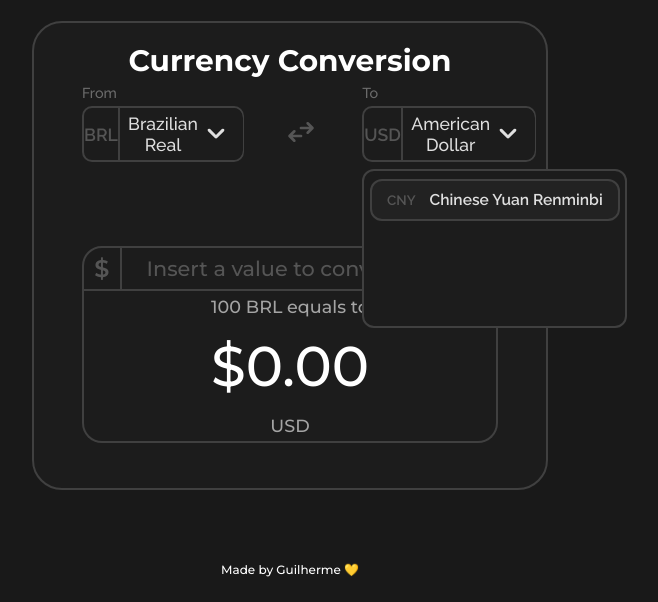
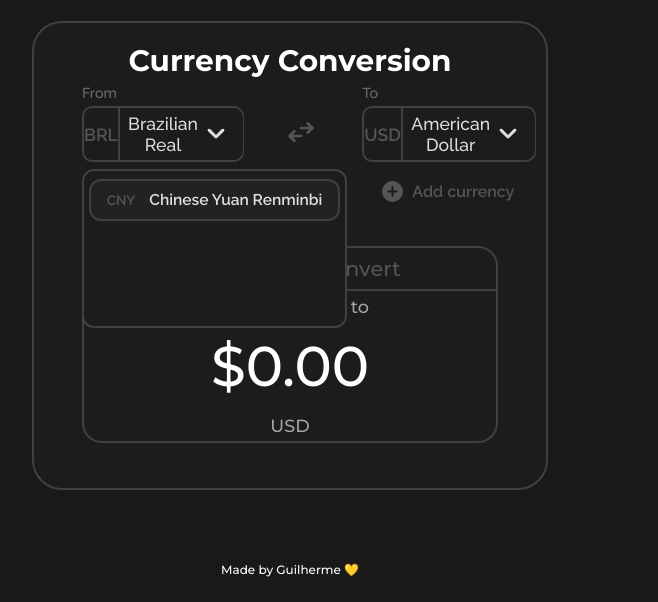
Before and after one commit to guiolivi/numi-converter, a website built with Vite: page index.html in a window 1280 px wide. Both pictures are taken after a click on the button "Brazilian Real". Shown: the part 198-800 px from the top of the page, without its empty margins (350-1008 px from the left). Built offline with nearby package versions, Linux system fonts and the light colour scheme; no server answers.

Commit message:
feat: start making main functions

```diff
--- a/index.html
+++ b/index.html
@@ -40,6 +40,16 @@
               <img src="/arrow.svg" alt="" class="currency_image">
             </button>
           </div>
+
+          <div class="currency_selection">
+            <div class="selection_list">
+              <button class="selection_option">
+                <span class="option_abbreviation">CNY</span>
+                <span class="option_text">Chinese Yuan Renminbi</span>
+              </button>
+            </div>
+          </div>
+
         </div>
 
         <div class="swap_wrapper">
@@ -71,10 +81,21 @@
             </div>
           </div>
 
-          <button id="add">
-            <img src="/add.svg" alt="" class="add_image">
-            <span class="add_text">Add currency</span>
-          </button>
+          <div class="add-selection_wrapper">
+            <button id="add">
+              <img src="/add.svg" alt="" class="add_image">
+              <span class="add_text">Add currency</span>
+            </button>
+
+            <div class="currency_selection add_selection">
+              <div class="selection_list">
+                <button class="selection_option">
+                  <span class="option_abbreviation">CNY</span>
+                  <span class="option_text">Chinese Yuan Renminbi</span>
+                </button>
+              </div>
+            </div>
+          </div>
         </div>
       </section>
 
@@ -88,9 +109,9 @@
         </div>
 
         <div class="result">
-          <span class="result_description">100 BRL equals to</span>
+          <span id="equals" class="result_description">100 BRL equals to</span>
           <span id="result_value">$0.00</span>
-          <span class="result_description">USD</span>
+          <span id="abbreviation" class="result_description">USD</span>
         </div>
       </section>
     </div>
--- a/package.json
+++ b/package.json
@@ -10,5 +10,8 @@
   },
   "devDependencies": {
     "vite": "^7.2.4"
+  },
+  "dependencies": {
+    "axios": "^1.13.4"
   }
 }
--- a/src/script.js
+++ b/src/script.js
@@ -0,0 +1,45 @@
+import axios from 'axios';
+
+const currencyAbbreviation = document.querySelector(".currency_abbreviation");
+const currencyName = document.querySelector(".currency_text");
+const currency = document.querySelector(".currency");
+const currencyWrapper = document.querySelector(".currency_wrapper");
+const currencySelectionBox = document.querySelector(".currency_selection");
+const currencySelection = document.querySelector(".selection_option");
+const addButton = document.querySelector("#add");
+const swapButton = document.querySelector("#swap");
+
+document.addEventListener("click", (e) => {
+    const currencyE = e.target.closest(".currency"); if (!currencyE) return;
+    let wrapperE = currencyE.closest(".currency_wrapper"); if (!wrapperE) return;
+    const selectionE = wrapperE.querySelector(".currency_selection"); if (!selectionE) return;
+    selectionE.classList.toggle("visible");
+})
+
+document.addEventListener("click", (e) => {
+    const addE = e.target.closest("#add"); if (!addE) return;
+    let wrapperE = addE.closest(".add-selection_wrapper"); if (!wrapperE) return;
+    const selectionE = wrapperE.querySelector(".currency_selection"); if (!selectionE) return;
+    selectionE.classList.toggle("visible");
+})
+
+const inputBox = document.querySelector("#input");
+const equalsTo = document.querySelector("#equals");
+const valueResult = document.querySelector("#currency");
+const abbreviation = document.querySelector("#abbreviation");
+
+const currencyValue = async (currency) => {
+    return axios.get(`https://cdn.jsdelivr.net/npm/@fawazahmed0/currency-api@latest/v1/currencies/${currency}.json`)
+        .then(usr => {
+            const data = usr.data;
+            return data;
+        })
+}
+
+function requestCurrency(currency) {
+    return currencyValue(currency).then(cur => {
+        console.log(cur.brl);
+    })
+}
+
+requestCurrency("brl").then(r => console.log(r))
--- a/src/style.css
+++ b/src/style.css
@@ -49,6 +49,11 @@ input[type="text"] {
     padding: 0;
     cursor: text;
     outline: inherit;
+}
+
+.visible {
+    opacity: 1 !important;
+    pointer-events: auto !important;
 }
 
 /* Header */
@@ -263,6 +268,10 @@ input[type="text"] {
     font-weight: 600;
 }
 
+.add_selection {
+
+}
+
 /* Conversion ---- Selection */
 
 .currency_selection {
@@ -277,6 +286,8 @@ input[type="text"] {
     border-radius: 12px;
     z-index: 1;
     overflow-y: scroll;
+    opacity: 0;
+    pointer-events: none;
 }
 
 .selection_list {
```
Also changed, not shown: 1 other file.
